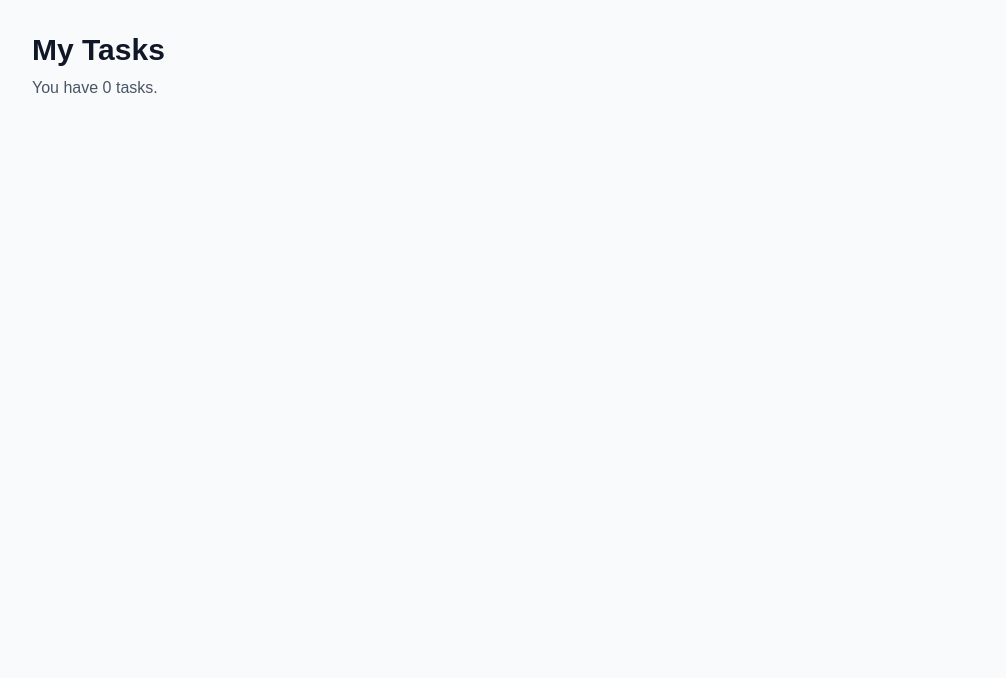
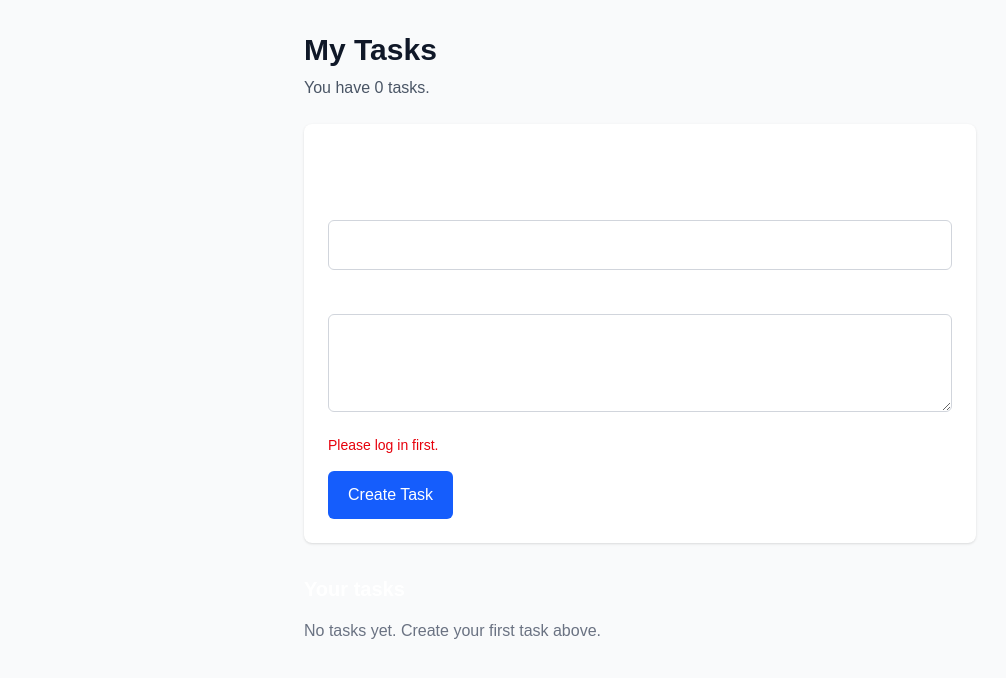
Before and after one commit to Dianah-Porter/Mini-Task-Manager, a Next.js app in the folder mini-task-frontend/: page /tasks in a window 1280 px wide. Shown: the top 678 px of the page, without its empty margins (0-1006 px from the left). Built offline with nearby package versions, Linux system fonts and the light colour scheme.

Commit message:
feat: creating a task

```diff
--- a/mini-task-frontend/src/app/tasks/page.tsx
+++ b/mini-task-frontend/src/app/tasks/page.tsx
@@ -1,46 +1,111 @@
+
 'use client';
 
 import { useEffect, useState } from 'react';
 
+interface Task {
+  id?: number | string;
+  title: string;
+  description: string;
+}
+
 export default function TasksPage() {
-  const [tasks, setTasks] = useState<unknown[]>([]);
+  const [tasks, setTasks] = useState<Task[]>([]);
+  const [title, setTitle] = useState('');
+  const [description, setDescription] = useState('');
+  const [error, setError] = useState('');
+  const [loading, setLoading] = useState(false);
 
+  // 1. Fetch existing tasks when the page opens
   useEffect(() => {
     async function getTasks() {
       try {
         const token = sessionStorage.getItem('access_token');
 
         if (!token) {
-          alert('Please log in first!');
+          setError('Please log in first.');
           return;
         }
 
         const response = await fetch('http://localhost:3000/tasks', {
-          method: 'GET',
           headers: {
             Authorization: `Bearer ${token}`,
           },
         });
 
         if (!response.ok) {
-          throw new Error(`Request failed: ${response.status}`);
+          throw new Error('Unable to load tasks.');
         }
 
         const data = await response.json();
-
-        console.log('Tasks from backend:', data);
         setTasks(data);
-
       } catch (error) {
         console.error('Unable to fetch tasks:', error);
+        setError('Could not load tasks. Please try again.');
       }
     }
 
     getTasks();
   }, []);
 
+  // 2. Create a new task
+  async function handleCreateTask(
+    event: React.FormEvent<HTMLFormElement>,
+  ) {
+    event.preventDefault();
+    setError('');
+    setLoading(true);
+
+    try {
+      const token = sessionStorage.getItem('access_token');
+
+      if (!token) {
+        throw new Error('Please log in first.');
+      }
+
+      const response = await fetch('http://localhost:3000/tasks', {
+        method: 'POST',
+        headers: {
+          'Content-Type': 'application/json',
+          Authorization: `Bearer ${token}`,
+        },
+        body: JSON.stringify({
+          title: title,
+          description: description,
+        }),
+      });
+
+      const data = await response.json();
+
+      if (!response.ok) {
+        throw new Error(
+          Array.isArray(data.message)
+            ? data.message.join(', ')
+            : data.message || 'Failed to create task.',
+        );
+      }
+
+      // 3. Add the saved task to the displayed list
+      setTasks((previousTasks) => [data, ...previousTasks]);
+
+      // 4. Clear the form
+      setTitle('');
+      setDescription('');
+    } catch (error) {
+      const message =
+        error instanceof Error
+          ? error.message
+          : 'Something went wrong.';
+
+      setError(message);
+    } finally {
+      setLoading(false);
+    }
+  }
+
   return (
     <main className="min-h-screen bg-gray-50 p-8">
+      <div className="mx-auto max-w-2xl">
         <h1 className="text-3xl font-bold text-gray-900">
           My Tasks
         </h1>
@@ -48,6 +113,91 @@ export default function TasksPage() {
         <p className="mt-2 text-gray-600">
           You have {tasks.length} tasks.
         </p>
+
+        <form
+          onSubmit={handleCreateTask}
+          className="mt-6 space-y-4 rounded-lg bg-white p-6 shadow"
+        >
+          <h2 className="text-xl font-semibold">Create a new task</h2>
+
+          <div>
+            <label
+              htmlFor="title"
+              className="mb-1 block font-medium"
+            >
+              Task title
+            </label>
+
+            <input
+              id="title"
+              type="text"
+              value={title}
+              onChange={(event) => setTitle(event.target.value)}
+              placeholder="e.g. Learn NestJS"
+              required
+              className="w-full rounded-md border border-gray-300 p-3"
+            />
+          </div>
+
+          <div>
+            <label
+              htmlFor="description"
+              className="mb-1 block font-medium"
+            >
+              Description
+            </label>
+
+            <textarea
+              id="description"
+              value={description}
+              onChange={(event) =>
+                setDescription(event.target.value)
+              }
+              placeholder="Describe what you need to do"
+              required
+              rows={3}
+              className="w-full rounded-md border border-gray-300 p-3"
+            />
+          </div>
+
+          {error && (
+            <p className="text-sm text-red-600">{error}</p>
+          )}
+
+          <button
+            type="submit"
+            disabled={loading}
+            className="rounded-md bg-blue-600 px-5 py-3 font-medium text-white hover:bg-blue-700 disabled:opacity-50"
+          >
+            {loading ? 'Creating...' : 'Create Task'}
+          </button>
+        </form>
+
+        <section className="mt-8 space-y-4">
+          <h2 className="text-xl font-semibold">Your tasks</h2>
+
+          {tasks.length === 0 ? (
+            <p className="text-gray-500">
+              No tasks yet. Create your first task above.
+            </p>
+          ) : (
+            tasks.map((task, index) => (
+              <article
+                key={task.id ?? index}
+                className="rounded-lg border border-gray-200 bg-white p-4"
+              >
+                <h3 className="font-semibold text-gray-900">
+                  {task.title}
+                </h3>
+
+                <p className="mt-1 text-gray-600">
+                  {task.description}
+                </p>
+              </article>
+            ))
+          )}
+        </section>
+      </div>
     </main>
   );
 }
```
Lines whose indentation alone changed are shown as unchanged.
